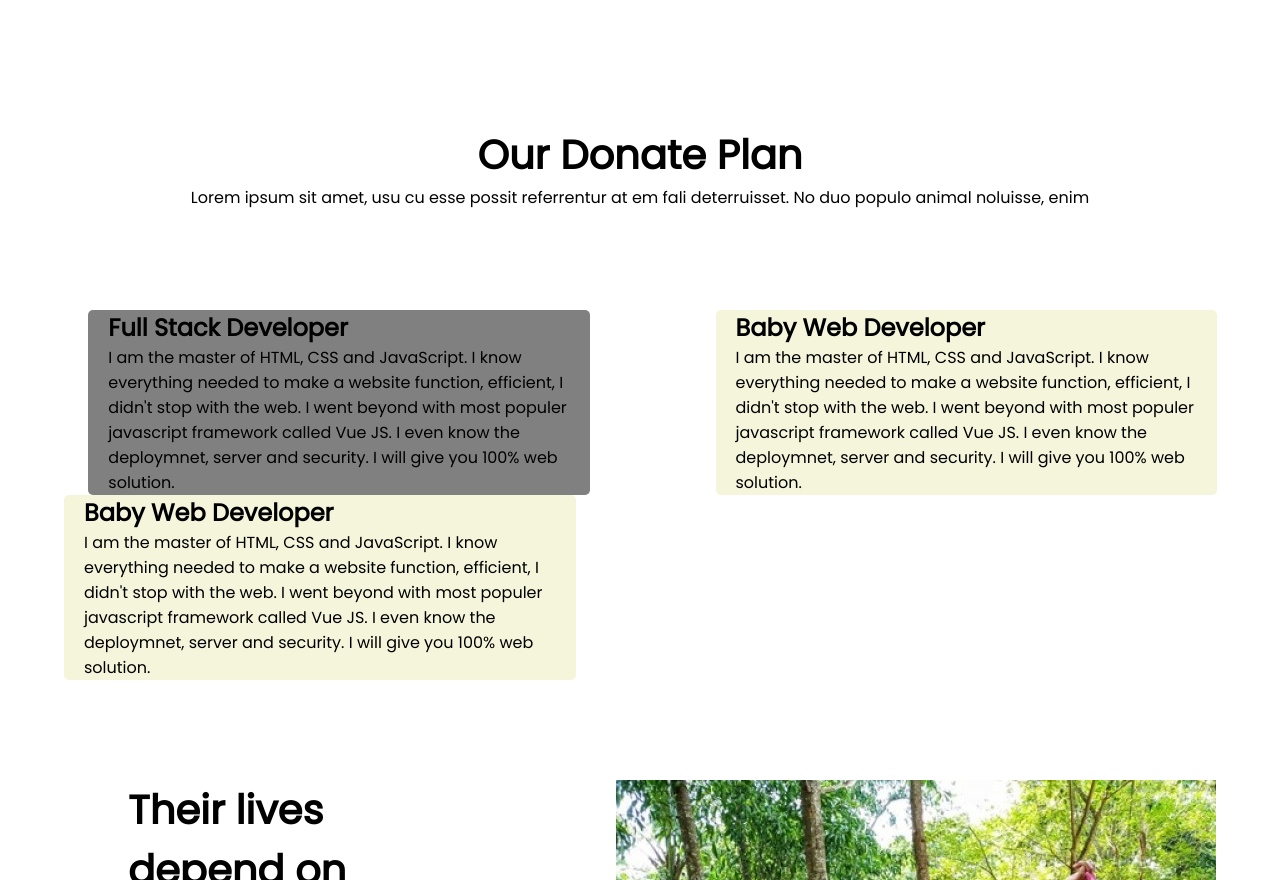
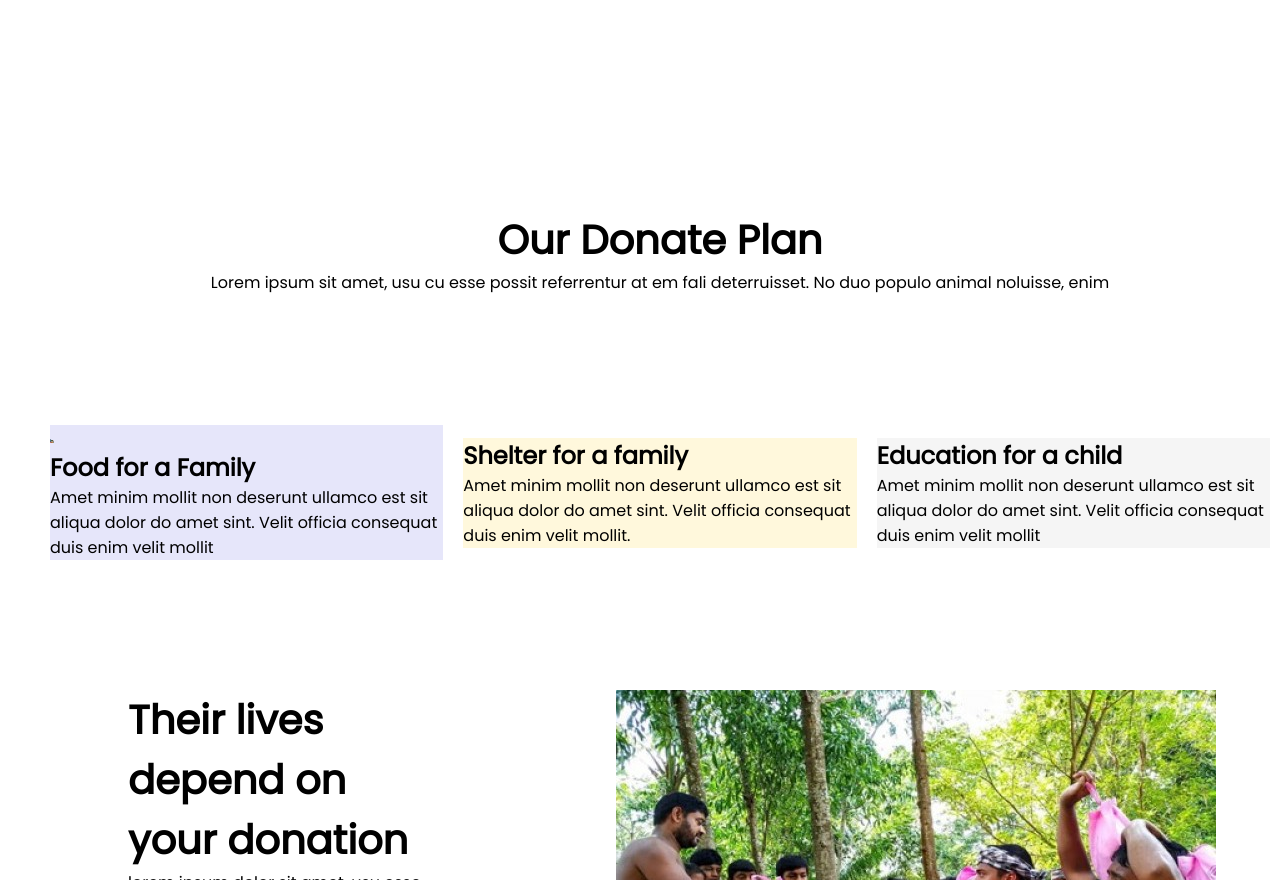
Before and after one commit to shafrinahamed97/Donation-website, a plain HTML site: page index.html in a window 1280 px wide. Shown: the part 1340-2220 px from the top of the page. Drawn offline with Linux system fonts and the light colour scheme.

Commit message:
update section

```diff
--- a/index.html
+++ b/index.html
@@ -33,6 +33,18 @@
 
         </div>
     </section>
+    <section class="donate_today">
+        <div>
+            <h1><strong>Donate Today</strong></h1>
+            <p>Lorem ipsum dolor sit amet, usu cu esse possit referrentur, at eam falli
+                deterruisset. No duo populo animal noluisse, enim</p>
+
+
+        </div>
+    </section>
+
+
+
     <section id="donate-today">
         <div id="donate-text">
             <h1><strong>Donate Today</strong></h1>
@@ -60,35 +72,37 @@
 
 
         <div class="flexible-container ">
-            <div id="full-stack-developer" class="experience-item">
-                <h2> Full Stack Developer</h2>
+            <div id="food-for-a-family" class="experience-item">
+                <img src="images/diet.png" alt="food">
+                <h2>Food for a Family</h2>
 
                 <p>
-                    I am the master of HTML, CSS and JavaScript. I know everything needed to make a website function,
-                    efficient, I didn't stop with the web. I went beyond with most populer javascript framework called
-                    Vue
-                    JS. I even know the deploymnet, server and security. I will give you 100% web solution.
+                    Amet minim mollit non deserunt
+                    ullamco est sit aliqua dolor do amet
+                    sint. Velit officia consequat duis enim
+                    velit mollit
                 </p>
 
             </div>
-            <div id="baby-web-developer" class="experience-item">
-                <h2> Baby Web Developer</h2>
+            <div id="shelter-for-a-family" class="experience-item">
+                <h2>Shelter for a family</h2>
 
-                <p>I am the master of HTML, CSS and JavaScript. I know everything needed to make a website function,
-                    efficient, I didn't stop with the web. I went beyond with most populer javascript framework called
-                    Vue
-                    JS. I even know the deploymnet, server and security. I will give you 100% web solution.</p>
+                <p>Amet minim mollit non deserunt
+                    ullamco est sit aliqua dolor do amet
+                    sint. Velit officia consequat duis enim
+                    velit mollit.</p>
+            </div>
+
+            <div id="education-for-a-child" class="experience-item">
+                <h2>Education for a child</h2>
+
+                <p>Amet minim mollit non deserunt
+                    ullamco est sit aliqua dolor do amet
+                    sint. Velit officia consequat duis enim
+                    velit mollit</p>
             </div>
         </div>
-        <div id="baby-web-developer" class="experience-item">
-            <h2> Baby Web Developer</h2>
 
-            <p>I am the master of HTML, CSS and JavaScript. I know everything needed to make a website function,
-                efficient, I didn't stop with the web. I went beyond with most populer javascript framework called
-                Vue
-                JS. I even know the deploymnet, server and security. I will give you 100% web solution.</p>
-        </div>
-        </div>
     </section>
 
     <section class="contribute-1">
--- a/main.css
+++ b/main.css
@@ -8,6 +8,8 @@
 
 body {
     font-family: 'Poppins', sans-serif;
+    width: 100vw;
+    overflow-x: hidden;
 }
 
 .top-section {
@@ -75,43 +77,53 @@ h1 {
 #donatin-plan-text {
     margin: 100px 0;
     text-align: center;
+    width: 100%;
+
 }
 
 .flexible-container {
-    display: flex;
-    margin-left: 2%;
-}
+    display: grid;
+    grid-template-columns: 1fr 1fr 1fr;
+    width: 100%;
 
-.experience-item {
+    gap: 20px;
+    padding: 30px;
+    align-items: center;
 
-    width: 40%;
-    margin-left: 5%;
-    margin-right: 5%;
-    padding-left: 20px;
-    border-radius: 5px;
 
 
 
 }
 
 .experience-area {
-    background-image: url(images/exp-bg.png);
-    background-repeat: no-repeat;
-    background-position: left;
+    margin: 0 20px;
+    width: 100%;
+}
+
+.flexible-container img {
+    width: 1%;
+}
+
+
+
+
+
+
+#food-for-a-family {
+
+    background-color: #E6E6FA
+}
+
+#shelter-for-a-family {
+
+    background-color: #FFF8DC;
+}
+
+#education-for-a-child {
+    background-color: whitesmoke;
 
 }
 
-#full-stack-developer {
-
-    background-color: gray;
-
-
-}
-
-#baby-web-developer {
-
-    background-color: beige;
-}
 
 
 
```
Also changed, not shown: images/diet.png (added).
